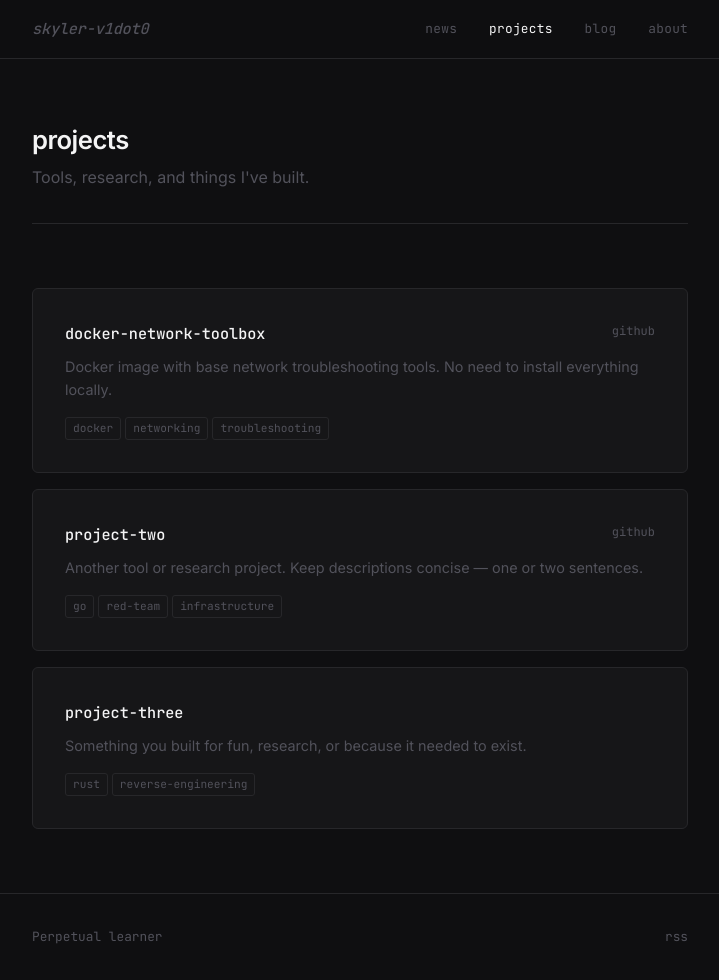
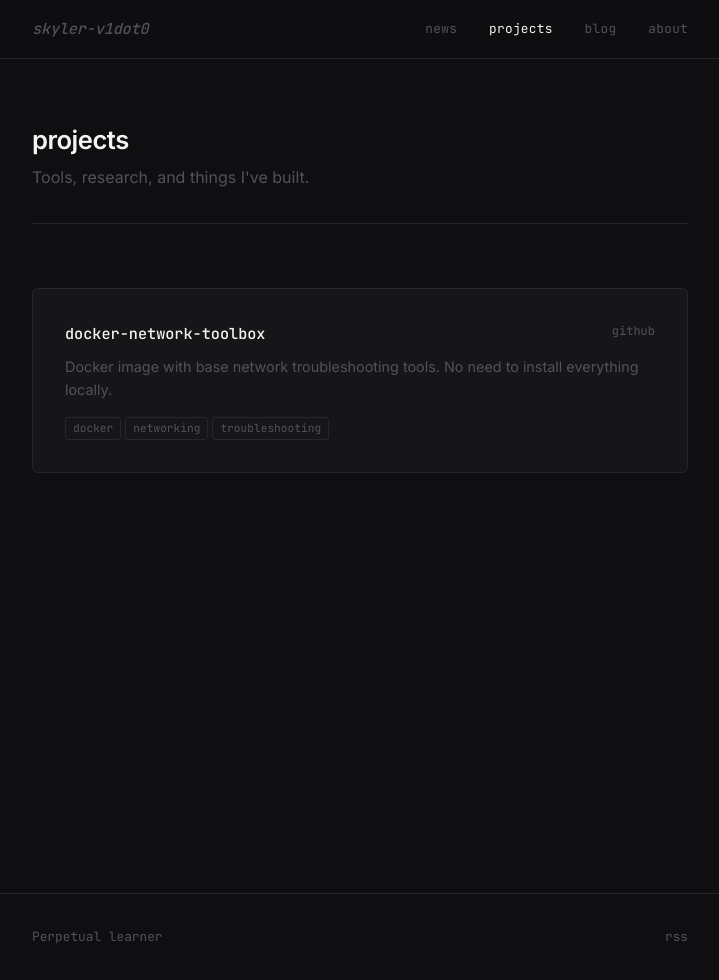
Before and after one commit to skyler-v1dot0/personal-site, a Jekyll site: the page built from projects.md, in a window 1280 px wide and 980 px high. Shown: the whole window, without its empty margins (280-999 px from the left). Built offline with Jekyll 4.4.1, drawn with Linux system fonts in a browser that asks for light colours.

Commit message:
updated projects

```diff
--- a/_data/projects.yml
+++ b/_data/projects.yml
@@ -2,25 +2,8 @@
 - name: "docker-network-toolbox"
   description: "Docker image with base network troubleshooting tools. No need to install everything locally."
   github: "https://github.com/skyler-v1dot0/docker-network-toolbox"
-  url: ""
+  url: "https://github.com/skyler-v1dot0/docker-network-toolbox"
   tags:
     - docker
     - networking
     - troubleshooting
-
-- name: "project-two"
-  description: "Another tool or research project. Keep descriptions concise — one or two sentences."
-  github: "https://github.com/yourusername/project-two"
-  url: ""
-  tags:
-    - go
-    - red-team
-    - infrastructure
-
-- name: "project-three"
-  description: "Something you built for fun, research, or because it needed to exist."
-  github: ""
-  url: ""
-  tags:
-    - rust
-    - reverse-engineering
```
